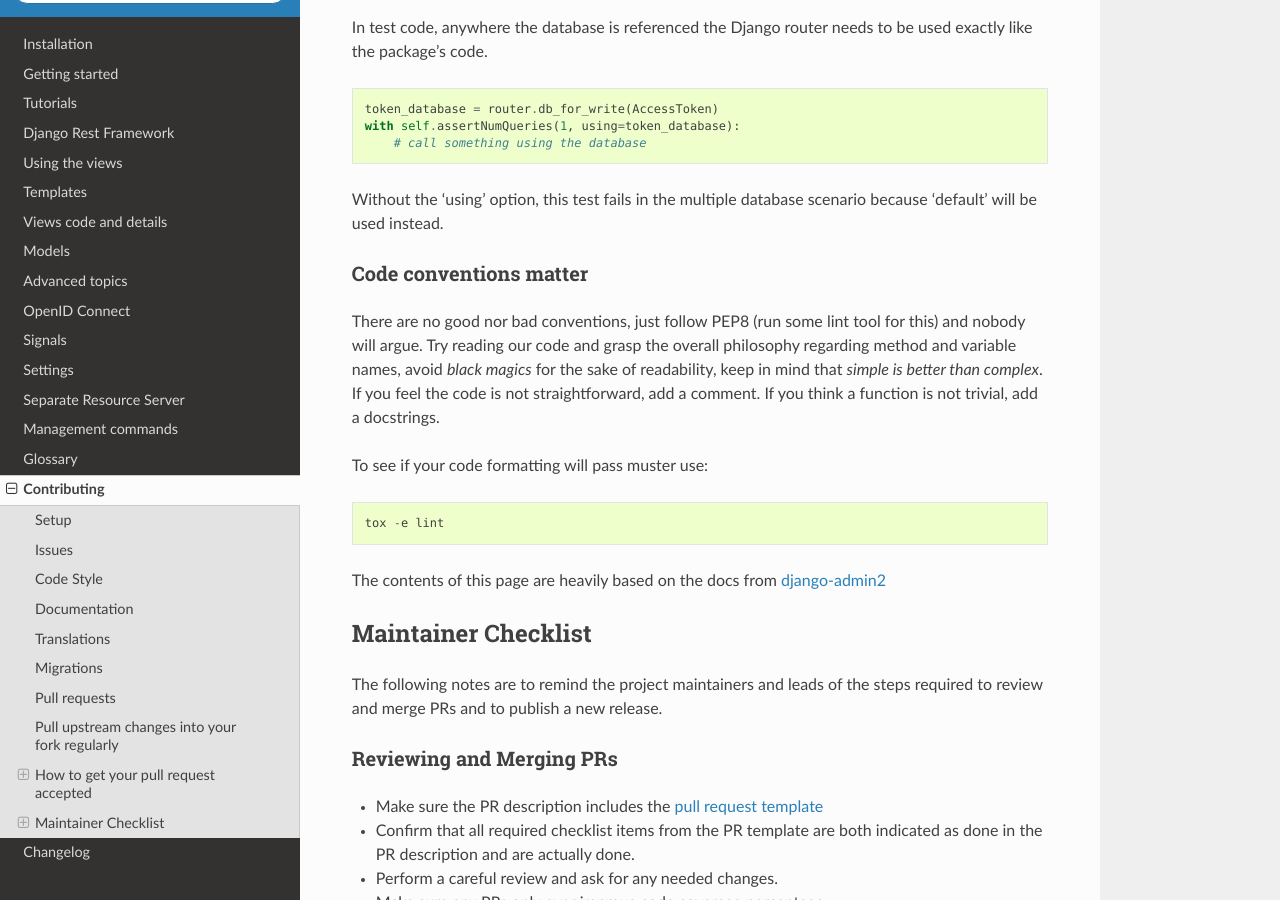
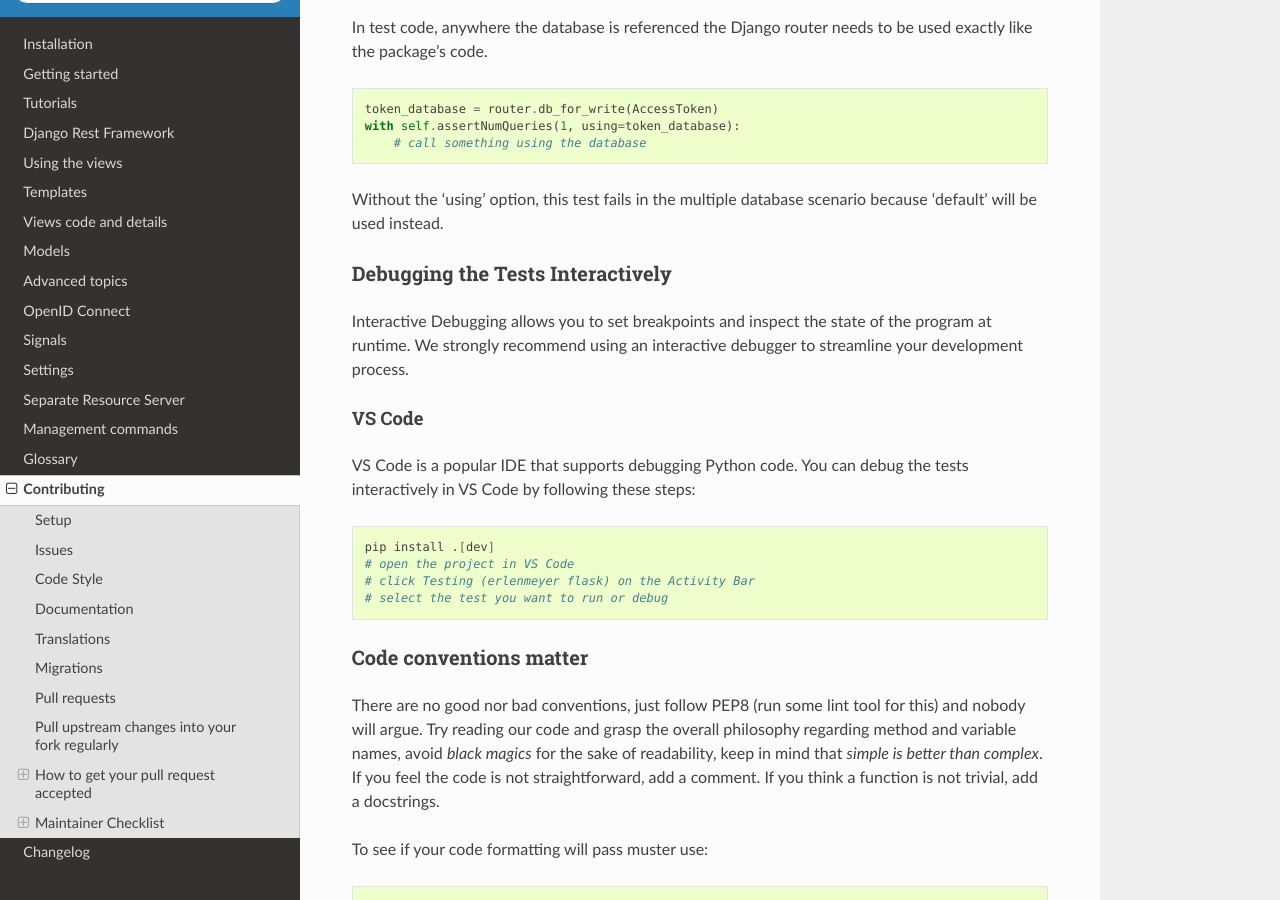
Before and after one commit to jazzband/django-oauth-toolkit, a Sphinx documentation site: the page built from docs/contributing.rst, in a window 1280 px wide and 900 px high, scrolled down 6279 px. Built offline with Sphinx 7.4.7 and the Read the Docs theme 2.0.0, drawn with Linux system fonts in a browser that asks for light colours.

Commit message:
feat: VS Code Testing Activity Support (#1501)

```diff
--- a/docs/contributing.rst
+++ b/docs/contributing.rst
@@ -272,6 +272,27 @@
 
 Without the 'using' option, this test fails in the multiple database scenario because 'default' will be used instead.
 
+Debugging the Tests Interactively
+---------------------------------
+
+Interactive Debugging allows you to set breakpoints and inspect the state of the program at runtime. We strongly
+recommend using an interactive debugger to streamline your development process.
+
+VS Code
+^^^^^^^
+
+VS Code is a popular IDE that supports debugging Python code. You can debug the tests interactively in VS Code by
+following these steps:
+
+.. code-block:: bash
+
+    pip install .[dev]
+    # open the project in VS Code
+    # click Testing (erlenmeyer flask) on the Activity Bar
+    # select the test you want to run or debug
+
+
+
 Code conventions matter
 -----------------------
 
```
Also changed, not shown: pyproject.toml (+8 -0 lines), 1 other file.
